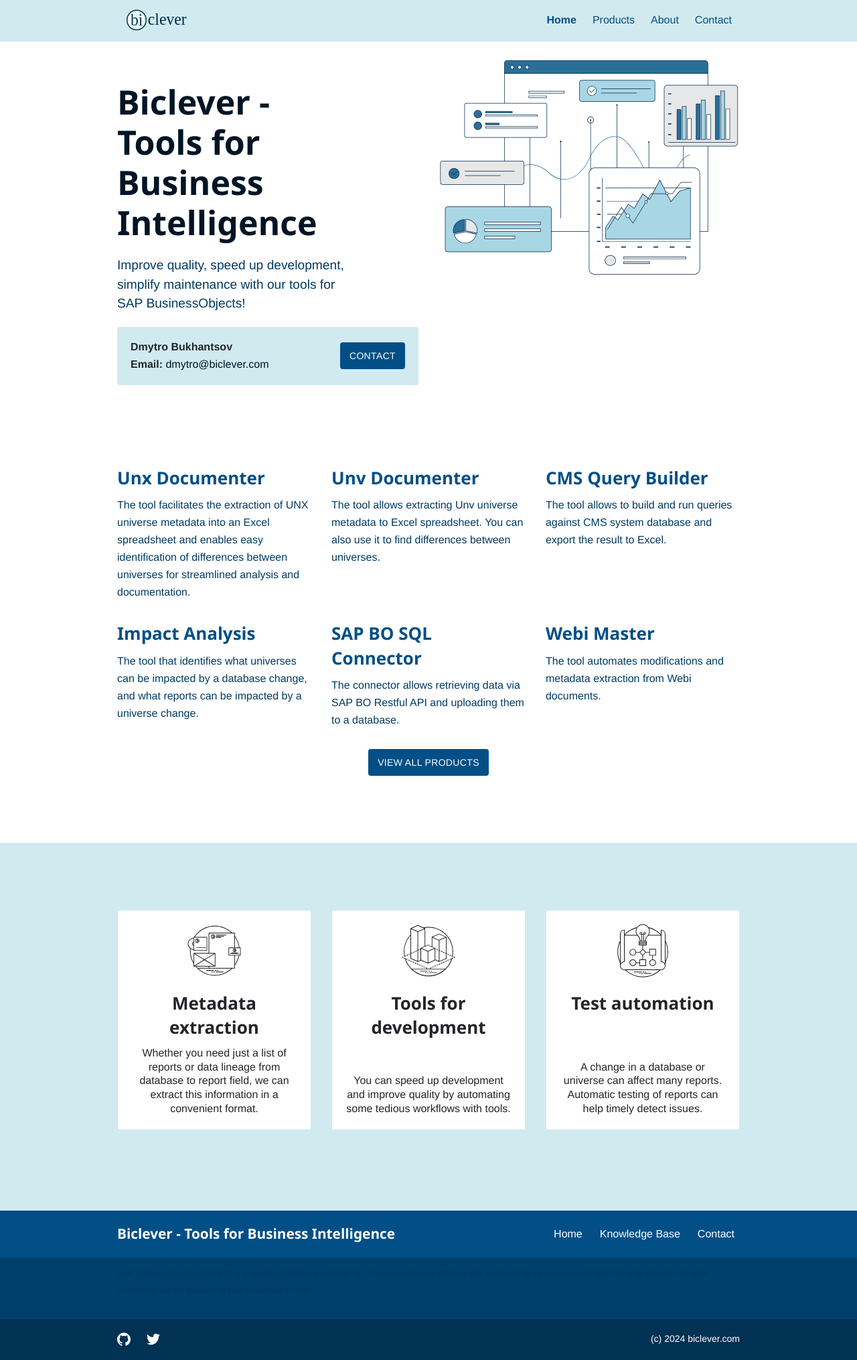
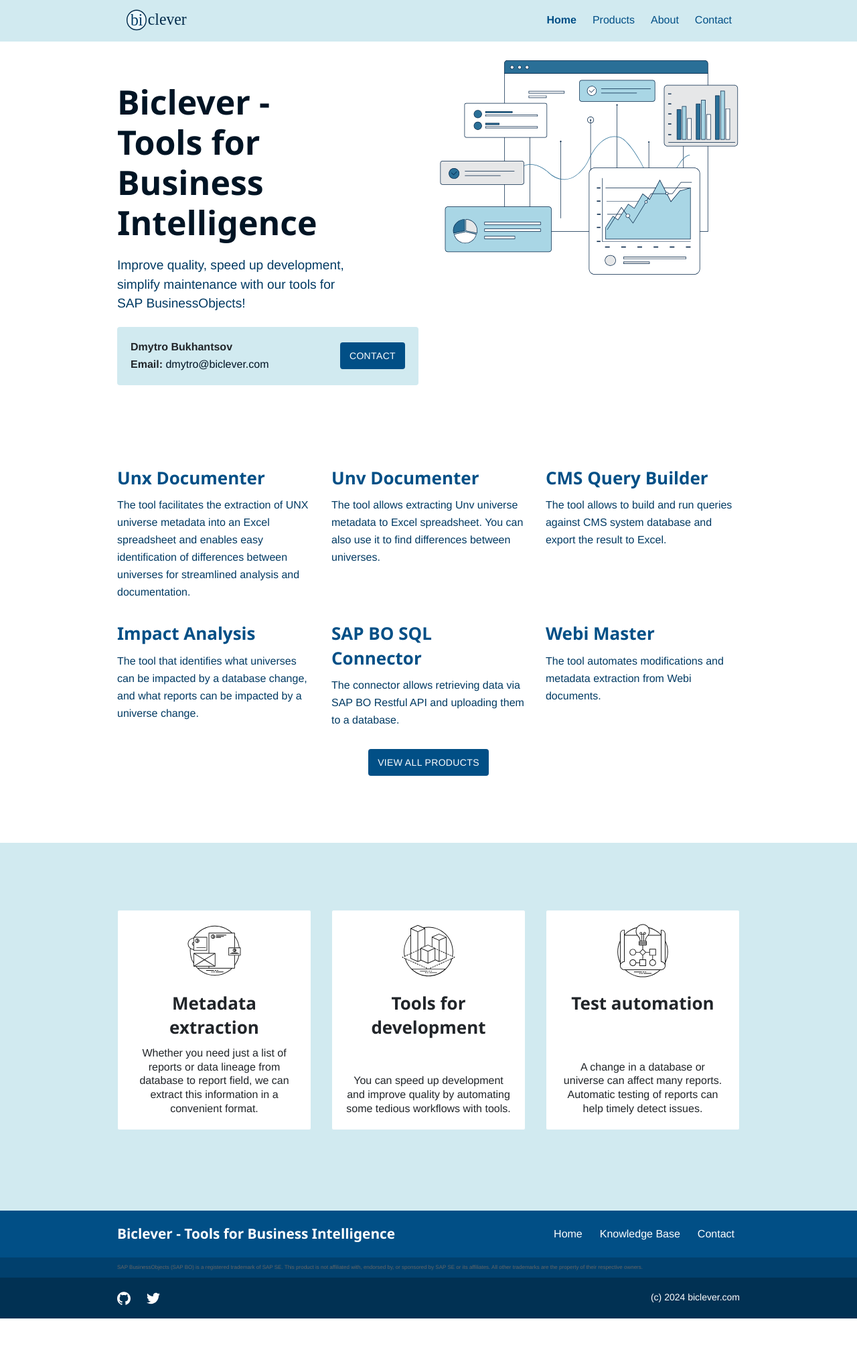
Before and after one commit to biclever/biclever.github.io, a Jekyll site: the page built from index.md, in a window 1280 px wide. Shown: the whole page at 67% size. Built offline with Jekyll 4.4.1, drawn with Linux system fonts in a browser that asks for light colours; after the commit the page ends 1968 px from its top, so only the background shows below that.

Commit message:
footer again

```diff
--- a/_includes/sub-footer.html
+++ b/_includes/sub-footer.html
@@ -3,9 +3,7 @@
     <div class="row">
       <div class="col-12">
         <div class="disclaimer-inner">
-          <p style="font-size: 0.75rem;">
-            SAP BusinessObjects (SAP BO) is a registered trademark of SAP SE. This product is not affiliated with, endorsed by, or sponsored by SAP SE or its affiliates. All other trademarks are the property of their respective owners.
-          </p>
+          SAP BusinessObjects (SAP BO) is a registered trademark of SAP SE. This product is not affiliated with, endorsed by, or sponsored by SAP SE or its affiliates. All other trademarks are the property of their respective owners.
         </div>
       </div>
     </div>
--- a/_sass/components/_sub-footer.scss
+++ b/_sass/components/_sub-footer.scss
@@ -32,7 +32,7 @@
 
 .disclaimer {
   background: $disclaimer-background-color;
-  color: $sub-footer-text-color;
+  color: #666;
   padding-top: 15px;
   padding-bottom: 15px;
   @include media-breakpoint-up(md) {
@@ -43,6 +43,7 @@
     display: flex;
     flex-direction: column;
     justify-content: space-between;
+    font-size: 0.5rem;
     @include media-breakpoint-up(md) {
       flex-direction: row;
     }
```
